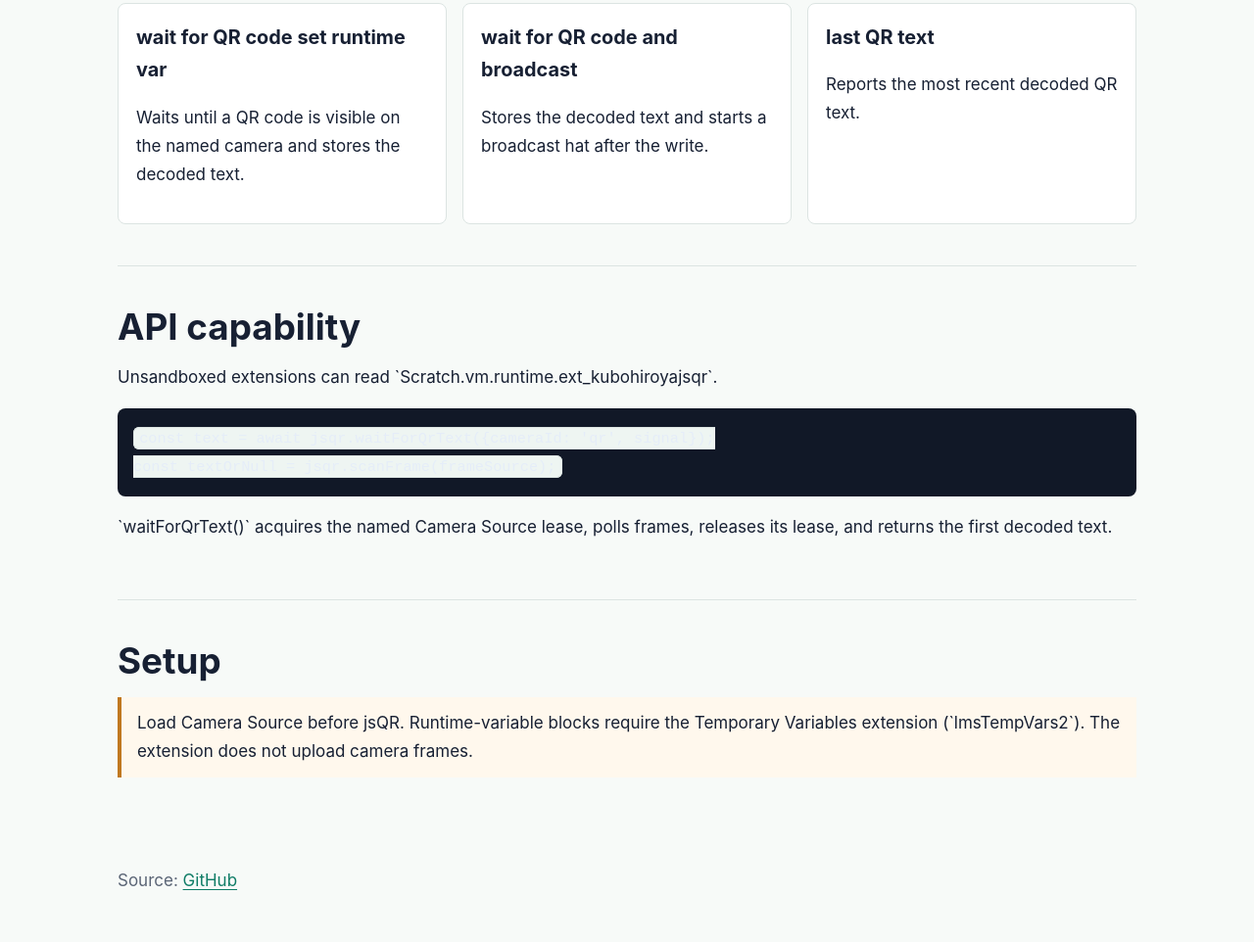
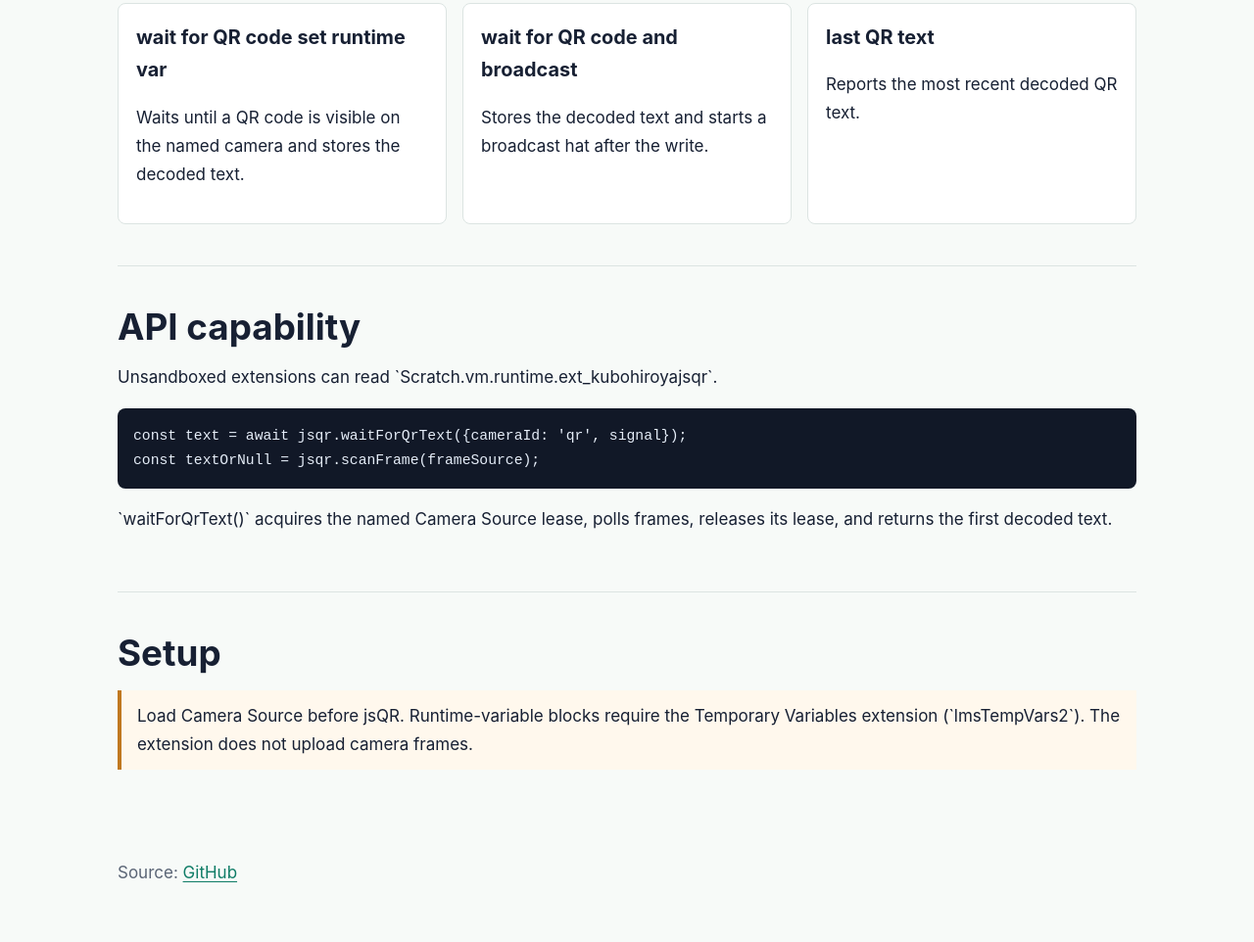
Before and after one commit to kubohiroya/turbowarp-jsqr, a website built with Vite: page docs/index.html in a window 1280 px wide. Shown: the part 664-1626 px from the top of the page at 98% size. Built offline with nearby package versions, Linux system fonts and the light colour scheme.

Commit message:
fix docs code block contrast

```diff
--- a/docs/assets/site.css
+++ b/docs/assets/site.css
@@ -34,6 +34,7 @@ h3 { margin: 0 0 8px; }
 .card { border: 1px solid var(--line); border-radius: 8px; background: var(--surface); padding: 18px; }
 .block { display: block; margin: 8px 0; padding: 10px 12px; border-radius: 7px; background: #f2a33a; color: #2d1800; font-weight: 750; }
 pre { overflow-x: auto; padding: 16px; border-radius: 8px; background: #111827; color: #e5edf8; }
+pre code { display: block; padding: 0; border: 0; border-radius: 0; background: transparent; color: inherit; font-size: 0.92rem; }
 .note { border-left: 4px solid var(--amber); padding: 12px 16px; background: #fff8ed; }
 footer { padding: 32px 0 48px; color: var(--muted); }
 @media (max-width: 760px) {
```
